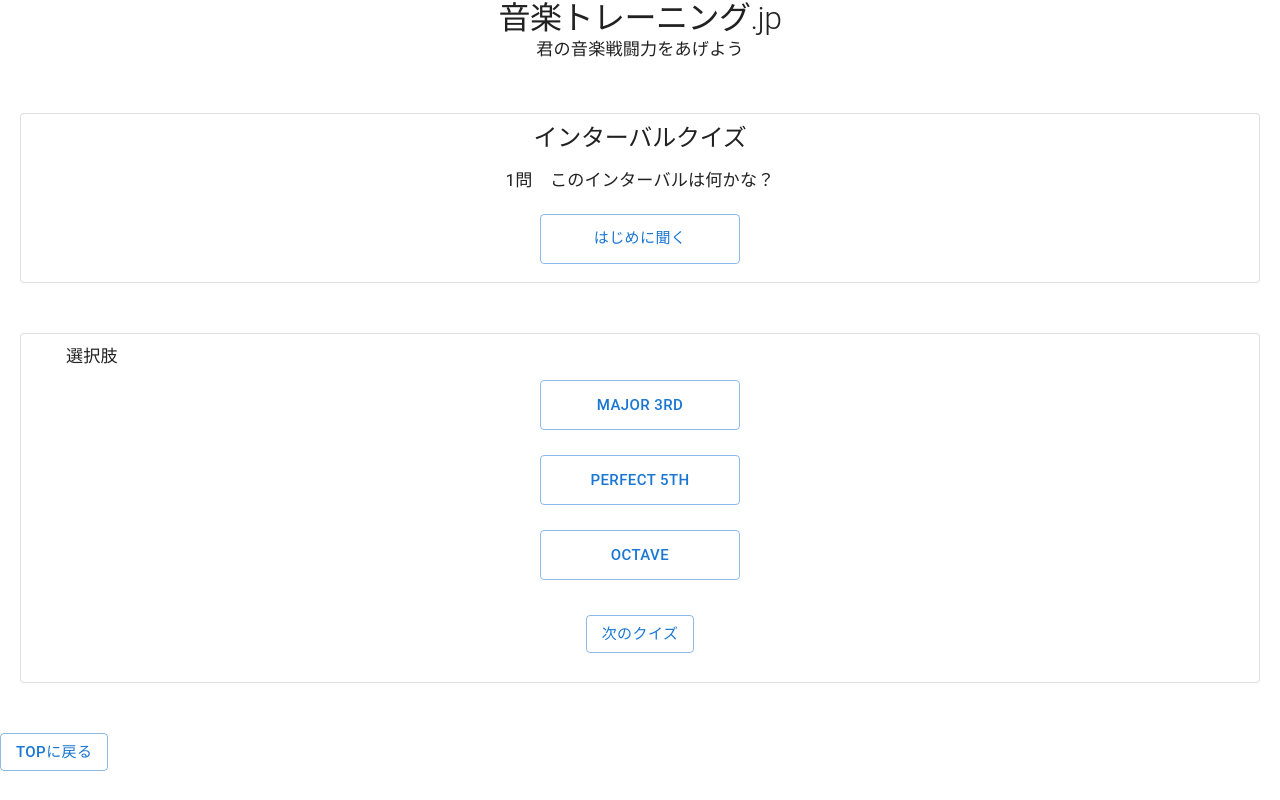
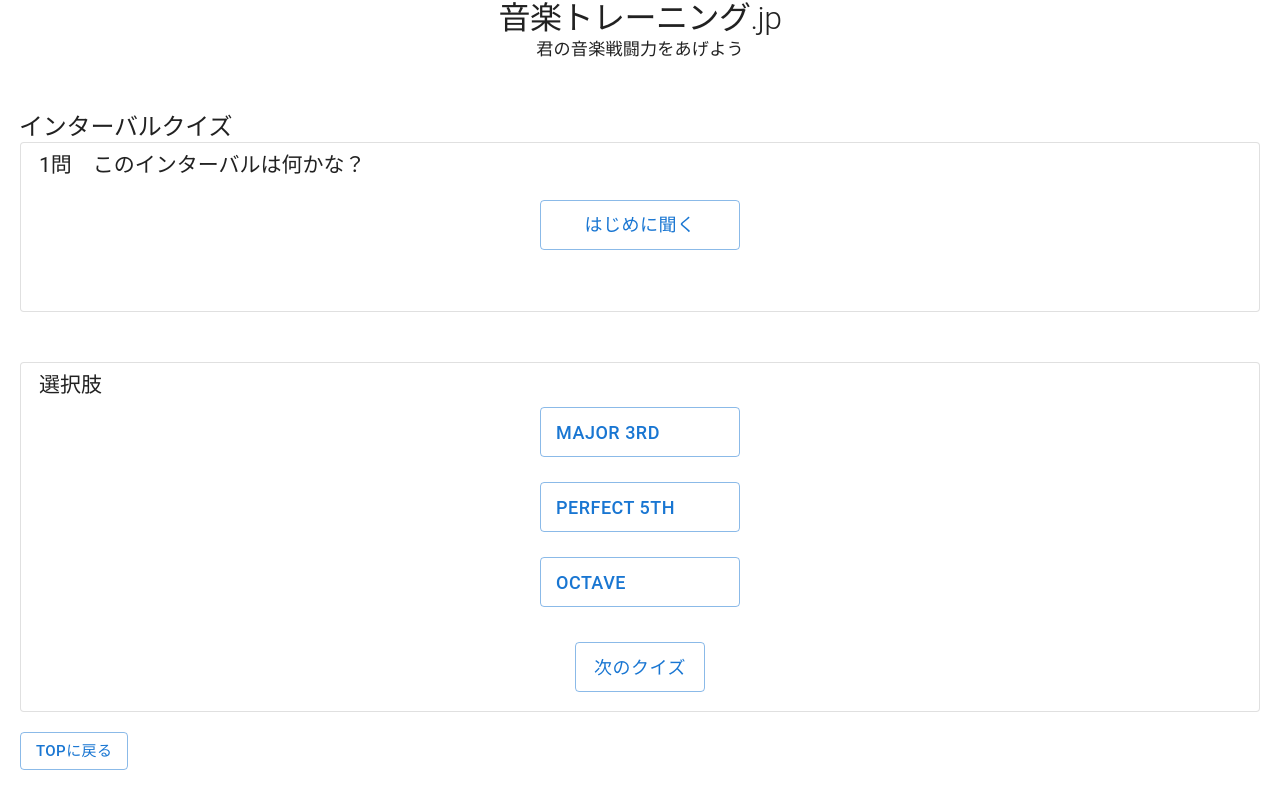
Before and after one commit to aki5648237/interval-training, a React (Create React App) app: page /IntervalTrainingQuiz in a window 1280 px wide. Built offline with nearby package versions, Linux system fonts and the light colour scheme.

Commit message:
3/26 デザイン修正

```diff
--- a/src/component/intervalTraining.tsx
+++ b/src/component/intervalTraining.tsx
@@ -14,7 +14,7 @@ export const IntervalTraining = () => {
       </Card>
 
       <Box sx={{ textAlign: 'center'}}>
-        <Button onClick={() => navigate('/IntervalTrainingQuiz')}>クイズスタート</Button>
+        <Button onClick={() => navigate('/IntervalTrainingQuiz')} sx={{width: '200px', height: '50px', fontSize: '18px'}}>クイズスタート</Button>
       </Box>
 
     </Box>
--- a/src/component/intervalTrainingAnswer.tsx
+++ b/src/component/intervalTrainingAnswer.tsx
@@ -23,13 +23,13 @@ export const Answer = ({currentQuestion, questions, handleAnswerButtonClick, ans
 				questions[0].answerOptions.map((item) => {
 					return <Box sx={{ textAlign: 'center', marginTop: '10px'}}>
 										<Button
-											sx={{marginBottom: '15px', width: '200px', height: '50px'}}
+											sx={{marginBottom: '15px', width: '200px', height: '50px', fontSize: '18px', justifyContent: 'flex-start'}}
 											className={`${answer === 'correct' && item.value === selectValue ? "correct" : ""} ${answer === 'inCorrect' && item.value === selectValue ? "inCorrect" : ""}`}
 											onClick={() => handleAnswerButtonClick(item.value)}
 											disabled={answer === 'correct'}
 											variant='outlined'>{item.answerText}
-											{answer === 'correct' && item.value === selectValue ? <TripOriginIcon /> : ''}
-											{answer === 'inCorrect' && item.value === selectValue ? <CloseIcon /> : ''}
+											{answer === 'correct' && item.value === selectValue ? <TripOriginIcon fontSize="large" sx={{paddingRight: '0'}}/> : ''}
+											{answer === 'inCorrect' && item.value === selectValue ? <CloseIcon fontSize="large"/> : ''}
 										</Button>
 									</Box>
 			})}
--- a/src/component/intervalTrainingQuiz.tsx
+++ b/src/component/intervalTrainingQuiz.tsx
@@ -134,25 +134,24 @@ const IntervalTrainingQuiz = () => {
 		setAnswer('');
 	}
 	return (
-		<>
+		<Box className="container">
 			<AppHeader />
 				<Box className={openQuiz ? "invisible" : ""}>
-				<Card sx={{margin: '50px 20px 50px 20px', height: '170px'}} variant="outlined">
-					<Box sx={{ textAlign: 'center'}}>
-						<Typography sx={{marginTop: '10px', marginBottom: '15px'}} variant="h2">
+					<Typography variant="h2" sx={{marginTop: '50px', marginLeft: '19px'}}>
 						インターバルクイズ
 					</Typography>
-						<Box>
-							<Typography component="span">{currentQuestion}問</Typography>
-							<Typography component="span">　このインターバルは何かな？</Typography>
+					<Card sx={{margin: '0 20px 50px 20px', height: '170px'}} variant="outlined">
+						<Box sx={{marginTop: '10px'}}>
+							<Typography variant="h3" component="span" sx={{marginLeft: '18px'}}>{currentQuestion}問</Typography>
+							<Typography variant="h3" component="span">　このインターバルは何かな？</Typography>
 						</Box>
-
-						<Button sx={{marginTop: '20px', width: '200px', height: '50px'}} onClick={() => jsplay()} variant='outlined'>はじめに聞く</Button>
+						<Box sx={{ textAlign: 'center'}}>
+							<Button sx={{marginTop: '20px', width: '200px', height: '50px', fontSize: '18px'}} onClick={() => jsplay()} variant='outlined'>はじめに聞く</Button>
 						</Box>
 
 					</Card>
-				<Card sx={{margin: '50px 20px 50px 20px', height: '350px'}} variant="outlined">
-					<Typography sx={{marginTop: '10px', marginLeft: '45px'}}>選択肢</Typography>
+					<Card sx={{margin: '50px 20px 20px 20px', height: '350px'}} variant="outlined">
+						<Typography variant="h3" sx={{marginTop: '10px', marginLeft: '18px'}}>選択肢</Typography>
 
 						<Answer
 							currentQuestion={currentQuestion}
@@ -163,16 +162,16 @@ const IntervalTrainingQuiz = () => {
 						/>
 						<Box sx={{textAlign: 'center', marginTop: '20px'}}>
 							<Box className={nextQuiz ? "" : "invisible"}>
-							<Button onClick={() => nextDisplay()}  variant='outlined'>次のクイズ</Button>
+								<Button onClick={() => nextDisplay()}  variant='outlined' sx={{width: '130px', height: '50px', fontSize: '18px'}}>次のクイズ</Button>
 							</Box>
 
 							<Box className={resultQuiz ? "" : "invisible"}>
-							<Button onClick={() => resultDisplay()} variant='outlined'>結果を見る</Button>
+								<Button onClick={() => resultDisplay()} variant='outlined' sx={{width: '130px', height: '50px', fontSize: '18px'}}>結果を見る</Button>
 							</Box>
 						</Box>
 					</Card>
 
-				<Button onClick={() => navigate('/')} variant='outlined'>Topに戻る</Button>
+					<Button onClick={() => navigate('/')} variant='outlined' sx={{marginLeft: '20px'}}>Topに戻る</Button>
 
 				</Box>
 					<Box className={openResult ? "invisible" : ""}>
@@ -189,7 +188,7 @@ const IntervalTrainingQuiz = () => {
 							<Button sx={{width: '130px', height: '50px', marginLeft: '20px'}} onClick={() => ResetResult()} variant='outlined'>もう一度</Button>
 						</Box>
 					</Box>
-		</>
+		</Box>
 	)
 }
 export default IntervalTrainingQuiz;
--- a/src/style/styles.css
+++ b/src/style/styles.css
@@ -1,8 +1,7 @@
-/* 全体のデザイン */
-/* .container {
-	font-size: 24px;
-} */
-
+/* 全体の背景色 */
+.container {
+	/* background-color: #F7EEDD; */
+}
 
 .invisible {
 	display: none;
--- a/src/theme.ts
+++ b/src/theme.ts
@@ -5,7 +5,8 @@ export const theme = createTheme({
 		fontSize: 15,
 
 		h1: { fontSize: 32},
-		h2: { fontSize: 24}
+		h2: { fontSize: 24},
+		h3: { fontSize: 21}
 	}
 
 });
```
Lines whose indentation alone changed are shown as unchanged.
